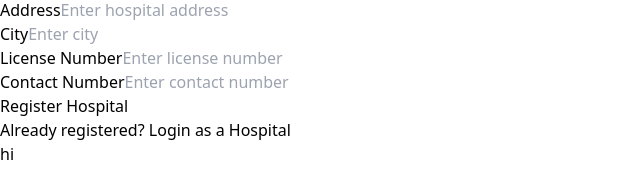
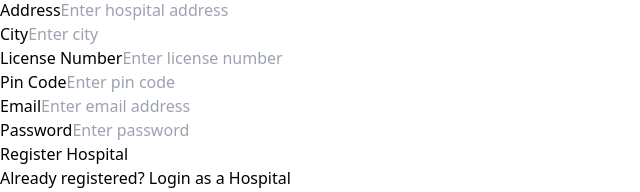
Before and after one commit to akshita119/donor, a React (Vite) app in the folder frontend/: page /register-hospital in a window 1280 px wide. Shown: the part 446-638 px from the top of the page, without its empty margins (0-640 px from the left). Built offline with nearby package versions, Linux system fonts and the light colour scheme.

Commit message:
new changes

```diff
--- a/frontend/src/pages/HospitalRegistrationForm.jsx
+++ b/frontend/src/pages/HospitalRegistrationForm.jsx
@@ -6,20 +6,23 @@
   const [city, setCity] = useState('');
   const [licenseNumber, setLicenseNumber] = useState('');
   const [contactNumber, setContactNumber] = useState('');
+  const [pinCode, setPinCode] = useState('');
+  const [email, setEmail] = useState(''); // New state for email
+  const [password, setPassword] = useState(''); // New state for password
   const [error, setError] = useState('');
 
   const handleRegister = (e) => {
     e.preventDefault();
 
     // Simple validation for the sake of this example
-    if (!name || !address || !city || !licenseNumber || !contactNumber) {
+    if (!name || !address || !city || !licenseNumber || !contactNumber || !pinCode || !email || !password) {
       setError('Please fill in all the fields');
       return;
     }
 
     // Call the registration API here (this can be replaced with your API integration)
     // For now, we are just logging the details
-    console.log('Hospital Registration:', { name, address, city, licenseNumber, contactNumber });
+    console.log('Hospital Registration:', { name, address, city, licenseNumber, contactNumber, pinCode, email, password });
 
     // On successful registration (assuming successful registration is based on some condition)
     // Redirect or do further processing here
@@ -91,16 +94,44 @@
             />
           </div>
 
+          <div className="mb-4">
+            <label htmlFor="pinCode" className="block text-gray-700">Pin Code</label>
+            <input
+              type="text"
+              id="pinCode"
+              name="pinCode"
+              value={pinCode}
+              onChange={(e) => setPinCode(e.target.value)}
+              className="w-full p-3 mt-2 border border-gray-300 rounded-lg"
+              placeholder="Enter pin code"
+              required
+            />
+          </div>
+
+          <div className="mb-4">
+            <label htmlFor="email" className="block text-gray-700">Email</label>
+            <input
+              type="email"
+              id="email"
+              name="email"
+              value={email}
+              onChange={(e) => setEmail(e.target.value)}
+              className="w-full p-3 mt-2 border border-gray-300 rounded-lg"
+              placeholder="Enter email address"
+              required
+            />
+          </div>
+
           <div className="mb-6">
-            <label htmlFor="contactNumber" className="block text-gray-700">Contact Number</label>
+            <label htmlFor="password" className="block text-gray-700">Password</label>
             <input
-              type="tel"
-              id="contactNumber"
-              name="contactNumber"
-              value={contactNumber}
-              onChange={(e) => setContactNumber(e.target.value)}
+              type="password"
+              id="password"
+              name="password"
+              value={password}
+              onChange={(e) => setPassword(e.target.value)}
               className="w-full p-3 mt-2 border border-gray-300 rounded-lg"
-              placeholder="Enter contact number"
+              placeholder="Enter password"
               required
             />
           </div>
```
